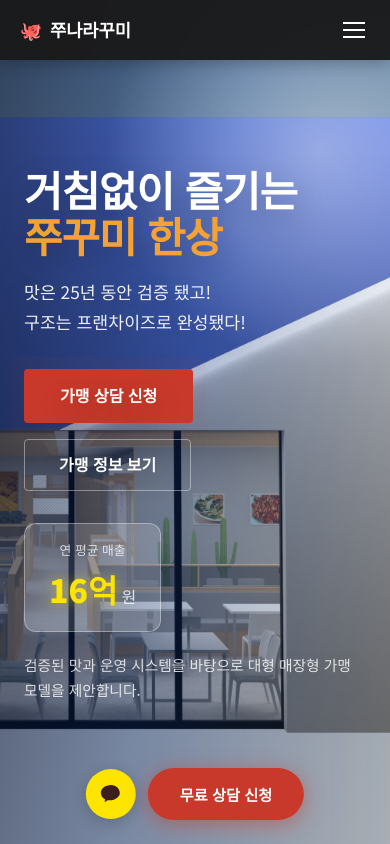
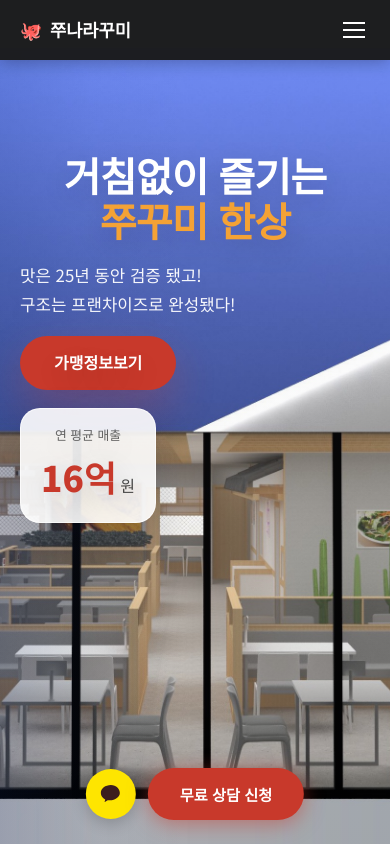
Before and after one commit to slowlytoyou/slowlytoyou.github.io, a Vue app: page /#/ in a window 390 px wide. Before the commit this address led to /#/contact. Shown: the top 844 px of the page. Built offline with nearby package versions, Linux system fonts and the light colour scheme.

Commit message:
Refine homepage hero and franchise visuals

```diff
--- a/src/components/AboutSection.vue
+++ b/src/components/AboutSection.vue
@@ -38,7 +38,7 @@
       </div>
 
       <!-- BS 창업전략연구소 전용 섹션 -->
-      <div class="bs-section" v-animate="'fade-up'">
+      <div class="bs-section" v-animate="'fade-up'" :style="{ backgroundImage: `linear-gradient(135deg, rgba(10, 29, 51, 0.9), rgba(13, 35, 61, 0.78)), url(${conceptB})` }">
         <div class="bs-badge">BS 창업전략연구소</div>
         <h3 class="bs-title">매장을 살리고 성장시키는 <span>컨설팅 조직</span></h3>
         <div class="bs-content">
@@ -96,10 +96,11 @@
 
 <script setup>
 import storeImg from '../assets/식당 전경2.jpg'
+import conceptB from '../assets/식당 전경3.png'
 
 const strengths = [
   { icon: '🔥', title: '검증된 맛', desc: '2002 월드컵부터 시작, 쭈꾸미와 피자의 조합이 유명한 집' },
-  { icon: '📊', title: '월 평균 매출 1억 5천', desc: '높은 매출을 오랜 시간 유지' },
+  { icon: '📊', title: '연 평균 매출 16억', desc: '25년 동안 안정적인 집객력과 매출 구조를 유지해온 검증된 브랜드입니다.' },
   { icon: '⚡', title: '차별화된 조리시스템', desc: '5분 조리는 인건비 절감과 초보창업자를 위한 완성본' },
   { icon: '🧪', title: 'BS 창업전략연구소', desc: '수익이 나는 구조를 설계하는 전문 컨설팅 파트너' },
 ]
@@ -218,6 +219,24 @@ const features = [
   background: rgba(255,255,255,0.2);
 }
 
+.strength-card.strength-1 {
+  background: linear-gradient(135deg, #fff4ef, #ffffff);
+  border: 1px solid rgba(200, 57, 43, 0.12);
+  box-shadow: 0 14px 34px rgba(200, 57, 43, 0.12);
+}
+
+.strength-card.strength-1 .strength-icon-wrap {
+  background: linear-gradient(135deg, rgba(200,57,43,0.16), rgba(244,162,53,0.24));
+}
+
+.strength-card.strength-1 .strength-num {
+  color: rgba(200, 57, 43, 0.18);
+}
+
+.strength-card.strength-1 h3 {
+  color: var(--primary);
+}
+
 .strength-num {
   position: absolute;
   top: 16px;
@@ -314,7 +333,8 @@ const features = [
 
 /* BS Section */
 .bs-section {
-  background: linear-gradient(135deg, #1a3a5c 0%, #0f2640 100%);
+  background-size: cover;
+  background-position: center;
   color: white;
   border-radius: 24px;
   padding: 60px 48px;
--- a/src/components/FranchiseSection.vue
+++ b/src/components/FranchiseSection.vue
@@ -116,7 +116,7 @@ import conceptA from '../assets/식당 조감도.jpg'
 import conceptB from '../assets/식당 전경3.png'
 import view03 from '../assets/view03.jpg'
 import view04 from '../assets/view04.jpg'
-import view05 from '../assets/view05.jpg'
+import view17 from '../assets/view17.jpg'
 import view08 from '../assets/view08.jpg'
 import imgApron from '../assets/30 앞치마.jpg'
 import imgDish from '../assets/22 용기.jpg'
@@ -154,8 +154,8 @@ const brandItems = [
 ]
 
 const detailShots = [
-  { title: '내부 투시도', img: view05 },
-  { title: '표준 외관 3D 시안', img: view08 },
+  { title: '매장 외관', img: view17 },
+  { title: '내부 3D시안', img: view08 },
   { title: '3D 평면도', img: view03 },
   { title: '3D 배치도', img: view04 },
 ]
--- a/src/components/HeroSection.vue
+++ b/src/components/HeroSection.vue
@@ -2,13 +2,12 @@
   <section class="hero" :style="{ backgroundImage: `url(${heroBg})` }">
     <div class="hero-overlay"></div>
     <div class="container hero-content">
-      <h1 class="hero-title animate-fade-up">거침없이 즐기는<br><span class="highlight">쭈꾸미 한상</span></h1>
-      <p class="hero-desc animate-fade-up delay-1">맛은 25년 동안 검증 됐고!<br>구조는 프랜차이즈로 완성됐다!</p>
-      <div class="hero-buttons animate-fade-up delay-2">
-        <router-link to="/contact" class="btn-primary btn-pulse">가맹 상담 신청</router-link>
-        <router-link to="/franchise" class="btn-outline-white">가맹 정보 보기</router-link>
-      </div>
-      <div class="hero-revenue animate-fade-up delay-3">
+      <h1 class="hero-title animate-fade-up"><span class="hero-title-line">거침없이 즐기는</span><br><span class="highlight">쭈꾸미 한상</span></h1>
+      <div class="hero-summary animate-fade-up delay-1">
+        <p class="hero-desc">맛은 25년 동안 검증 됐고!<br>구조는 프랜차이즈로 완성됐다!</p>
+        <div class="hero-buttons">
+          <router-link to="/franchise" class="hero-cta">가맹정보보기</router-link>
+        </div>
         <div class="revenue-box">
           <span class="revenue-label">연 평균 매출</span>
           <div class="revenue-num">
@@ -16,7 +15,6 @@
             <span class="revenue-unit">원</span>
           </div>
         </div>
-        <p class="hero-note">검증된 맛과 운영 시스템을 바탕으로 대형 매장형 가맹 모델을 제안합니다.</p>
       </div>
     </div>
     <div class="hero-scroll-indicator">
@@ -26,14 +24,14 @@
 </template>
 
 <script setup>
-import heroBg from '../assets/식당 조감도.jpg'
+import heroBg from '../assets/식당 조감도 hero.jpg'
 </script>
 
 <style scoped>
 .hero {
   position: relative;
   height: 100vh;
-  min-height: 600px;
+  min-height: 720px;
   background-size: cover;
   background-position: center center;
   display: flex;
@@ -45,24 +43,34 @@ import heroBg from '../assets/식당 조감도.jpg'
   position: absolute;
   inset: 0;
   background:
-    radial-gradient(circle at 82% 18%, rgba(255, 255, 255, 0.4) 0%, rgba(255, 255, 255, 0) 28%),
-    linear-gradient(100deg, rgba(7, 18, 44, 0.66) 0%, rgba(18, 56, 126, 0.34) 48%, rgba(255, 255, 255, 0.08) 100%);
+    linear-gradient(90deg, rgba(18, 45, 117, 0.16) 0%, rgba(18, 45, 117, 0.04) 24%, rgba(255, 255, 255, 0) 48%),
+    linear-gradient(180deg, rgba(255, 255, 255, 0.06) 0%, rgba(4, 10, 24, 0.04) 100%);
 }
 
 .hero-content {
   position: relative;
   z-index: 1;
   color: white;
-  max-width: 720px;
-  text-shadow: 0 10px 30px rgba(5, 16, 41, 0.28);
+  width: min(760px, calc(100% - 48px));
+  max-width: 760px;
+  margin-top: -244px;
+  margin-left: auto;
+  margin-right: auto;
+  padding: 0;
+  text-shadow: 0 10px 30px rgba(5, 16, 41, 0.2);
+  text-align: center;
 }
 
 .hero-title {
-  font-size: clamp(2.6rem, 6vw, 4.6rem);
+  font-size: clamp(2.8rem, 5.6vw, 4.8rem);
   font-weight: 900;
   line-height: 1.12;
   margin-bottom: 18px;
   letter-spacing: -0.02em;
+}
+
+.hero-title-line {
+  white-space: nowrap;
 }
 
 .highlight {
@@ -70,65 +78,57 @@ import heroBg from '../assets/식당 조감도.jpg'
 }
 
 .hero-desc {
-  font-size: 1.08rem;
-  color: rgba(255,255,255,0.92);
-  margin-bottom: 32px;
-  line-height: 1.75;
+  font-size: 1.05rem;
+  color: rgba(255,255,255,0.95);
+  line-height: 1.7;
+  margin: 0;
+}
+
+.hero-summary {
+  display: flex;
+  align-items: center;
+  justify-content: center;
+  gap: 24px;
+  margin-bottom: 12px;
 }
 
 .hero-buttons {
   display: flex;
-  gap: 16px;
-  flex-wrap: wrap;
-  margin-bottom: 32px;
+  justify-content: center;
 }
 
-.btn-pulse {
-  animation: pulse 2s infinite;
+.hero-cta {
+  display: inline-block;
+  background: var(--primary);
+  color: white;
+  padding: 14px 34px;
+  border-radius: 999px;
+  font-size: 1rem;
+  font-weight: 700;
+  box-shadow: 0 18px 40px rgba(200, 57, 43, 0.28);
+  transition: transform 0.2s, box-shadow 0.2s, background 0.2s;
 }
 
-@keyframes pulse {
-  0% { box-shadow: 0 0 0 0 rgba(200, 57, 43, 0.6); }
-  70% { box-shadow: 0 0 0 14px rgba(200, 57, 43, 0); }
-  100% { box-shadow: 0 0 0 0 rgba(200, 57, 43, 0); }
-}
-
-.btn-outline-white {
-  display: inline-block;
-  border: 1px solid rgba(255,255,255,0.4);
-  color: white;
-  padding: 12px 34px;
-  border-radius: 4px;
-  font-size: 1rem;
-  font-weight: 700;
-  transition: all 0.2s;
-}
-
-.btn-outline-white:hover {
-  background: white;
-  color: var(--dark);
-}
-
-.hero-revenue {
-  display: flex;
-  align-items: flex-end;
-  gap: 20px;
-  flex-wrap: wrap;
+.hero-cta:hover {
+  background: var(--primary-dark);
+  transform: translateY(-2px);
+  box-shadow: 0 22px 42px rgba(169, 50, 38, 0.34);
 }
 
 .revenue-box {
-  background: rgba(255, 255, 255, 0.14);
-  border: 1px solid rgba(255, 255, 255, 0.35);
-  border-radius: 12px;
+  background: rgba(255, 255, 255, 0.9);
+  border: 1px solid rgba(255, 255, 255, 0.7);
+  border-radius: 20px;
   padding: 16px 24px;
   text-align: center;
-  box-shadow: 0 16px 32px rgba(6, 18, 45, 0.2);
-  backdrop-filter: blur(8px);
+  box-shadow: 0 18px 40px rgba(7, 18, 44, 0.18);
+  backdrop-filter: blur(10px);
+  flex: 0 0 auto;
 }
 
 .revenue-label {
   font-size: 0.8rem;
-  color: rgba(255,255,255,0.78);
+  color: rgba(26, 26, 26, 0.66);
   display: block;
   margin-bottom: 4px;
 }
@@ -140,22 +140,14 @@ import heroBg from '../assets/식당 조감도.jpg'
 }
 
 .revenue-amount {
-  font-size: 2rem;
+  font-size: 2.2rem;
   font-weight: 900;
-  color: #FEE500;
-  text-shadow: 0 0 12px rgba(254, 229, 0, 0.4);
+  color: var(--primary);
 }
 
 .revenue-unit {
   font-size: 1rem;
-  color: rgba(255,255,255,0.82);
-}
-
-.hero-note {
-  max-width: 300px;
-  font-size: 0.92rem;
-  line-height: 1.7;
-  color: rgba(255,255,255,0.82);
+  color: rgba(26, 26, 26, 0.78);
 }
 
 /* Scroll indicator */
@@ -196,16 +188,37 @@ import heroBg from '../assets/식당 조감도.jpg'
 
 @media (max-width: 768px) {
   .hero {
-    min-height: 680px;
-    background-position: 62% center;
+    min-height: 760px;
+    background-position: center center;
   }
 
   .hero-content {
-    padding-top: 24px;
+    width: calc(100% - 40px);
+    max-width: 100%;
+    margin-top: -156px;
   }
 
-  .hero-note {
-    max-width: none;
+  .hero-title {
+    font-size: clamp(2.5rem, 10vw, 3.4rem);
+  }
+
+  .hero-desc {
+    max-width: 320px;
+    text-align: left;
+  }
+
+  .hero-summary {
+    flex-direction: column;
+    align-items: flex-start;
+    gap: 18px;
+  }
+
+  .hero-buttons {
+    justify-content: flex-start;
+  }
+
+  .revenue-box {
+    padding: 16px 20px;
   }
 }
 
--- a/src/components/NavBar.vue
+++ b/src/components/NavBar.vue
@@ -1,5 +1,5 @@
 <template>
-  <header class="navbar" :class="{ scrolled: isDark }">
+  <header class="navbar scrolled">
     <div class="container navbar-inner">
       <div class="logo-wrap">
         <router-link to="/" class="logo">
@@ -19,23 +19,6 @@
     </div>
   </header>
 </template>
-
-<script setup>
-import { ref, computed, onMounted, onUnmounted } from 'vue'
-import { useRoute } from 'vue-router'
-
-const route = useRoute()
-const isScrolled = ref(false)
-
-const isDark = computed(() => route.path !== '/' || isScrolled.value)
-
-function handleScroll() {
-  isScrolled.value = window.scrollY > 20
-}
-
-onMounted(() => window.addEventListener('scroll', handleScroll))
-onUnmounted(() => window.removeEventListener('scroll', handleScroll))
-</script>
 
 <style scoped>
 .navbar {
```
Also changed, not shown: src/assets/식당 조감도 hero.jpg (added).
